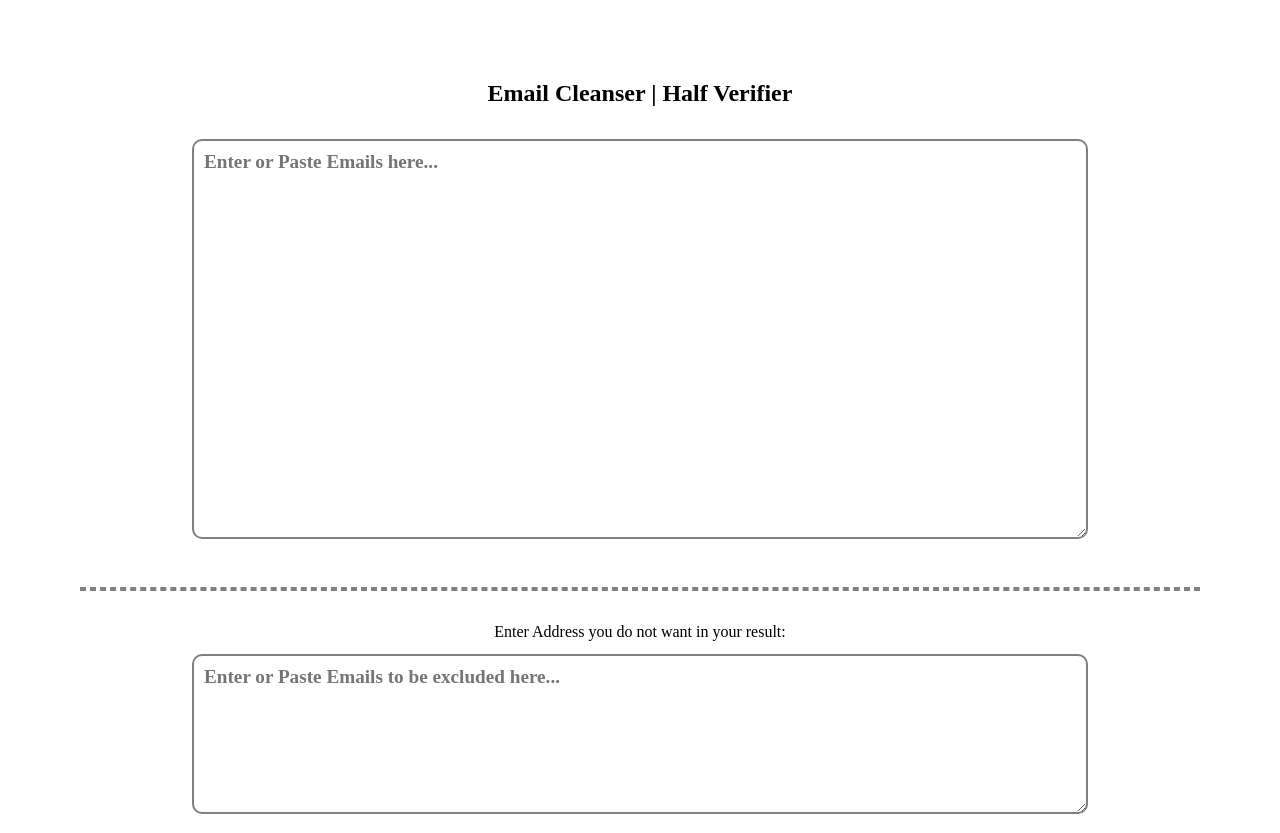
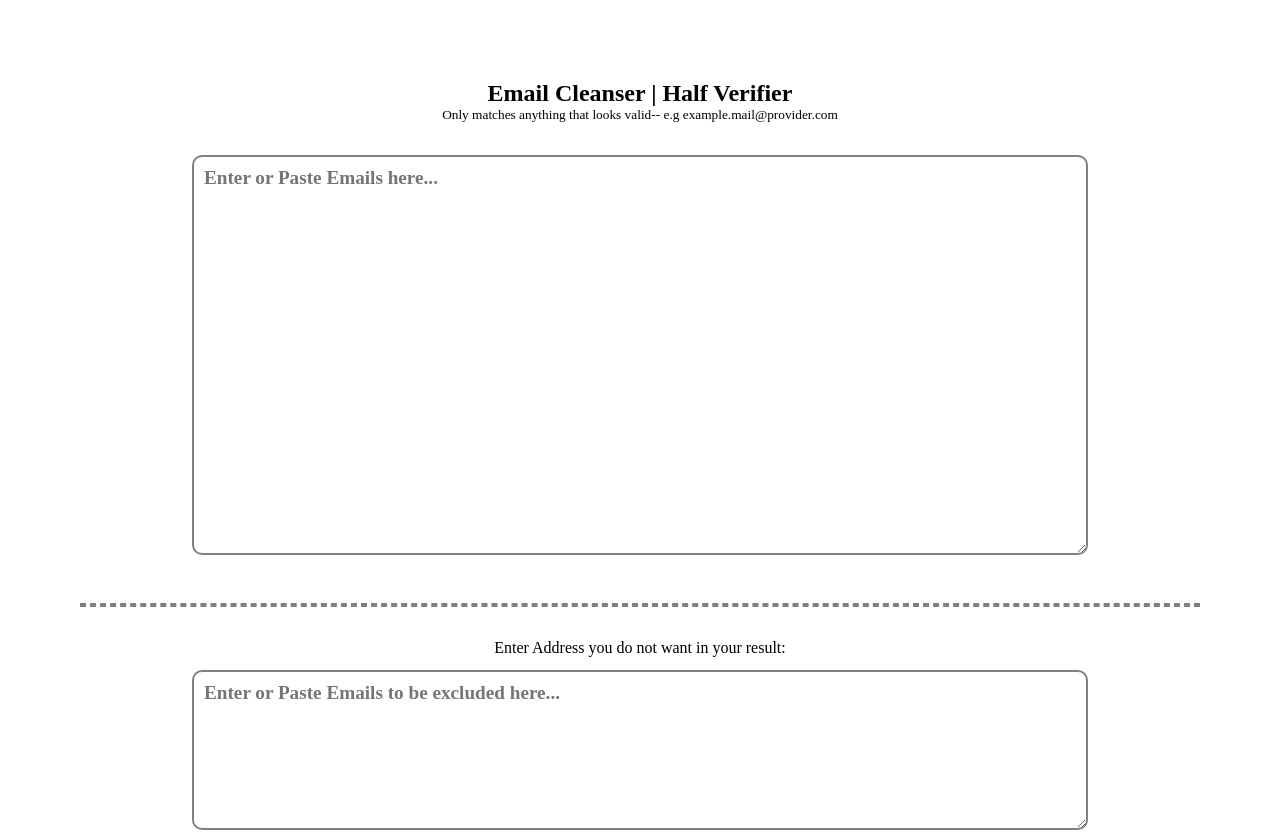
Before and after one commit to madebysag/emailcleanser, a plain HTML site: page index.html in a window 1280 px wide. Shown: the top 833 px of the page. Drawn offline with Linux system fonts and the light colour scheme.

Commit message:
Added Descriptive text

```diff
--- a/index.html
+++ b/index.html
@@ -90,6 +90,7 @@
 	<div class="container">
 		<div id="alert">Emails Copied &hearts;&heartsuit;</div>
 		<h2>Email Cleanser | Half Verifier</h2>
+		<small>Only matches anything that looks valid-- e.g example.mail@provider.com</small>
 		<textarea name="email" id="email" placeholder="Enter or Paste Emails here..."></textarea>
 
 		<hr />
```
